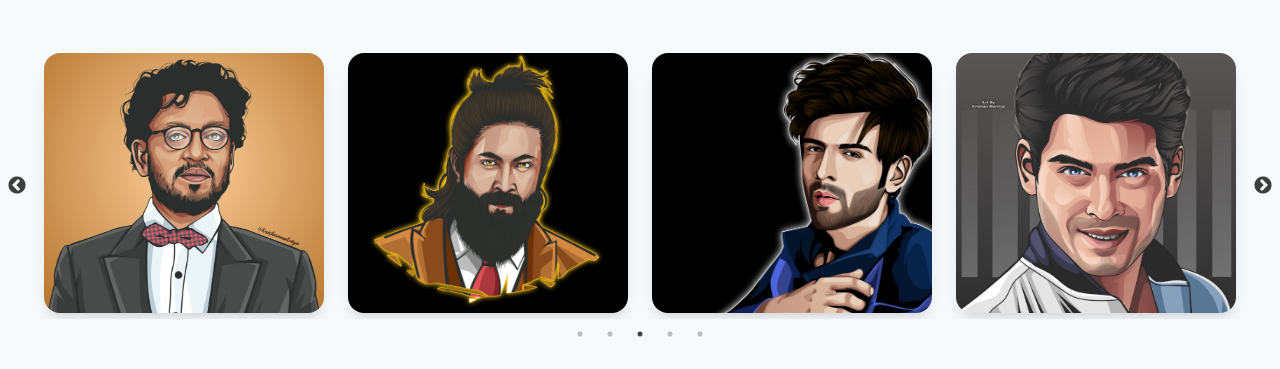
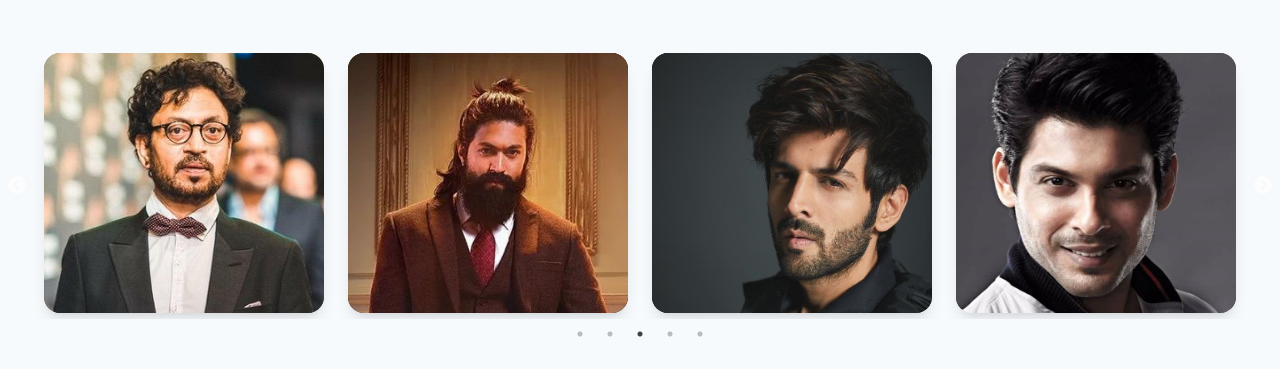
Before and after one commit to hiteshasoriya/Portfolio, a React (Vite) app: page / in a window 1280 px wide. Both pictures are taken after a click on the element 184 px from the left and 3316 px from the top of the page. Shown: the part 3130-3499 px from the top of the page. Built offline with nearby package versions, Linux system fonts and the light colour scheme; no server answers.

Commit message:
fixed base device UI of Carousel

```diff
--- a/src/components/PhotoIllustrationsCarousel.jsx
+++ b/src/components/PhotoIllustrationsCarousel.jsx
@@ -1,4 +1,4 @@
-import React from "react";
+import React, { useState } from "react";
 import Slider from "react-slick";
 import "slick-carousel/slick/slick.css";
 import "slick-carousel/slick/slick-theme.css";
@@ -6,54 +6,37 @@ import {
   Box,
   Heading,
   Image,
-  useColorMode,
   useColorModeValue,
 } from "@chakra-ui/react";
 import { motion } from "framer-motion";
+
 import Result1 from "../assets/ResultImages/Result_1.jpeg";
 import Result2 from "../assets/ResultImages/Result_2.jpeg";
 import Result3 from "../assets/ResultImages/Result_3.jpeg";
 import Result4 from "../assets/ResultImages/Result_4.jpeg";
 import Result5 from "../assets/ResultImages/Result_5.jpeg";
+
 import Original1 from "../assets/OriginalImages/Original_1.jpeg";
 import Original2 from "../assets/OriginalImages/Original_2.jpeg";
 import Original3 from "../assets/OriginalImages/Original_3.jpeg";
 import Original4 from "../assets/OriginalImages/Original_4.jpeg";
 import Original5 from "../assets/OriginalImages/Original_5.jpeg";
 
-
 const MotionBox = motion(Box);
 
 const images = [
-  {
-    result: Result1,
-    original: Original1
-  },
-  {
-    result: Result2,
-    original: Original2,
-  },
-  {
-    result: Result3,
-    original: Original3,
-  },
-  {
-    result: Result4,
-    original: Original4,
-  },
-  {
-    result: Result5,
-    original: Original5,
-  },
+  { result: Result1, original: Original1 },
+  { result: Result2, original: Original2 },
+  { result: Result3, original: Original3 },
+  { result: Result4, original: Original4 },
+  { result: Result5, original: Original5 },
 ];
 
 const PhotoIllustrationsCarousel = () => {
-  const { colorMode } = useColorMode();
+  const [showOriginal, setShowOriginal] = useState(false);
   const cardBg = useColorModeValue("white", "gray.800");
   const textColor = useColorModeValue("gray.800", "white");
   const sectionBg = useColorModeValue("gray.50", "gray.900");
-  const arrowColor = colorMode === "dark" ? "white" : "black";
-  const dotColor = colorMode === "dark" ? "white" : "black";
 
   const settings = {
     dots: true,
@@ -65,35 +48,19 @@ const settings = {
     autoplay: true,
     autoplaySpeed: 2500,
     pauseOnHover: true,
-  adaptiveHeight: false,
-
     responsive: [
-    {
-      breakpoint: 1280,
-      settings: {
-        slidesToShow: 3,
-      },
-    },
-    {
-      breakpoint: 768,
-      settings: {
-        slidesToShow: 2,
-      },
-    },
+      { breakpoint: 1280, settings: { slidesToShow: 3 } },
+      { breakpoint: 768, settings: { slidesToShow: 2 } },
       {
         breakpoint: 480,
-      settings: {
-        slidesToShow: 1,
-        arrows: false,
-      },
+        settings: { slidesToShow: 1, arrows: false },
       },
     ],
   };
 
-
   return (
     <Box as="section" py={24} bg={sectionBg}>
-      {/* Header (Same style as Project Section) */}
+      {/* Header */}
       <MotionBox
         textAlign="center"
         mb={12}
@@ -102,7 +69,7 @@ const settings = {
         viewport={{ once: true }}
         transition={{ duration: 0.6 }}
       >
-        <Heading as="h2" size="3xl" fontWeight="bold" color={textColor}>
+        <Heading size="3xl" fontWeight="bold" color={textColor}>
           Photo Illustrations
         </Heading>
       </MotionBox>
@@ -113,17 +80,15 @@ const settings = {
         px={8}
         maxW="7xl"
         sx={{
-          ".slick-prev:before, .slick-next:before": {
-            color: arrowColor,
-          },
-          ".slick-dots li button:before": {
-            color: dotColor,
-          },
+          ".slick-slider": { width: "100%" },
+          ".slick-list": { overflow: "hidden" },
         }}
       >
         <Slider {...settings}>
-          {images.map((img, index) => (
-            <Box key={index} px={3} cursor={"pointer"}>
+          {images.map((img, index) => {
+
+            return (
+              <Box key={index} px={3}>
                 <MotionBox
                   bg={cardBg}
                   borderRadius="2xl"
@@ -131,9 +96,11 @@ const settings = {
                   boxShadow="lg"
                   position="relative"
                   h={{ base: "220px", md: "260px" }}
-                whileHover="hover"
+                  cursor="pointer"
+                  whileHover={{ scale: 1.03 }}
+                  onClick={() => setShowOriginal(!showOriginal)}
                 >
-                {/* Result */}
+                  {/* Result Image */}
                   <Image
                     src={img.result}
                     alt="Final Result"
@@ -142,15 +109,15 @@ const settings = {
                     objectFit="cover"
                   />
 
-                {/* Original - Blur */}
+                  {/* Original Image */}
                   <MotionBox
                     position="absolute"
                     inset={0}
-                  initial={{ opacity: 0, filter: "blur(10px)" }}
-                  variants={{
-                    hover: { opacity: 1, filter: "blur(0px)" },
+                    animate={{
+                      opacity: showOriginal ? 1 : 0,
+                      filter: showOriginal ? "blur(0px)" : "blur(10px)",
                     }}
-                  transition={{ duration: 0.5 }}
+                    transition={{ duration: 0.4 }}
                   >
                     <Image
                       src={img.original}
@@ -162,7 +129,8 @@ const settings = {
                   </MotionBox>
                 </MotionBox>
               </Box>
-          ))}
+            );
+          })}
         </Slider>
       </Box>
     </Box>
```
Lines whose indentation alone changed are shown as unchanged.
